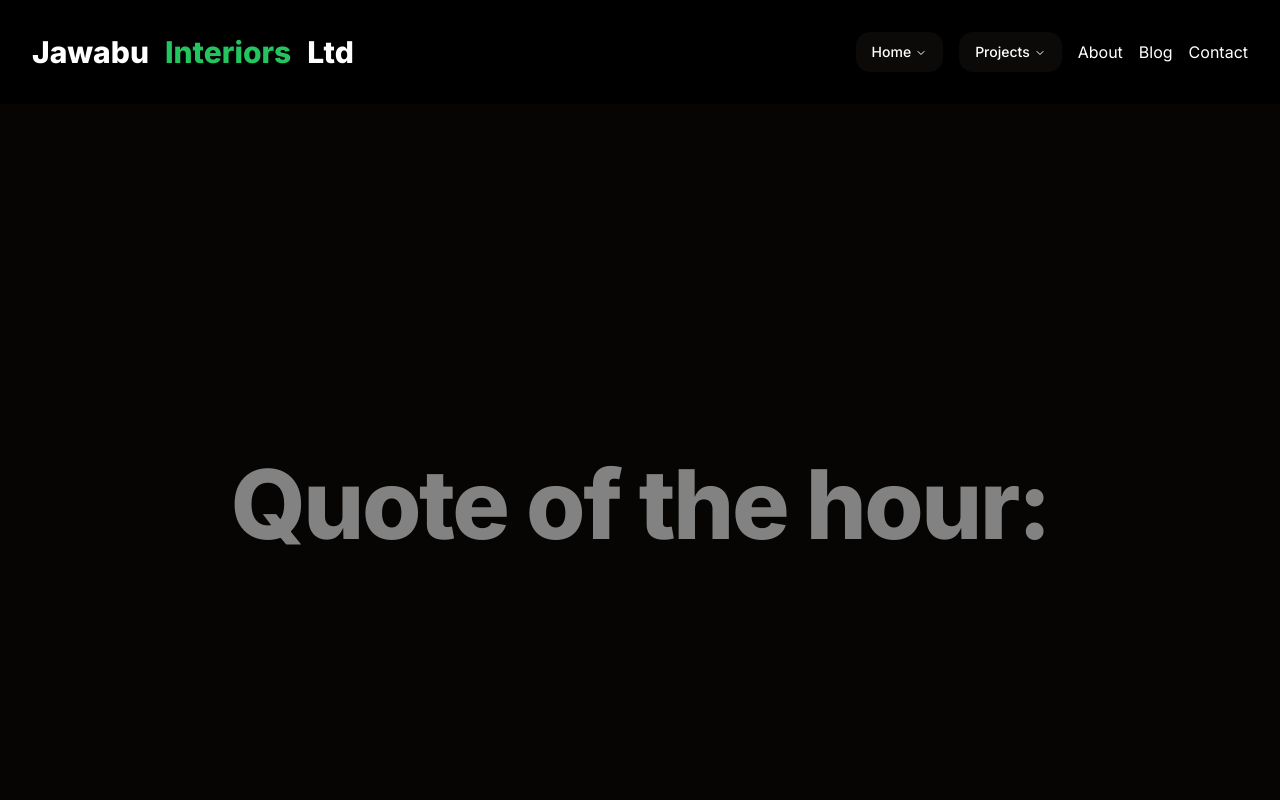
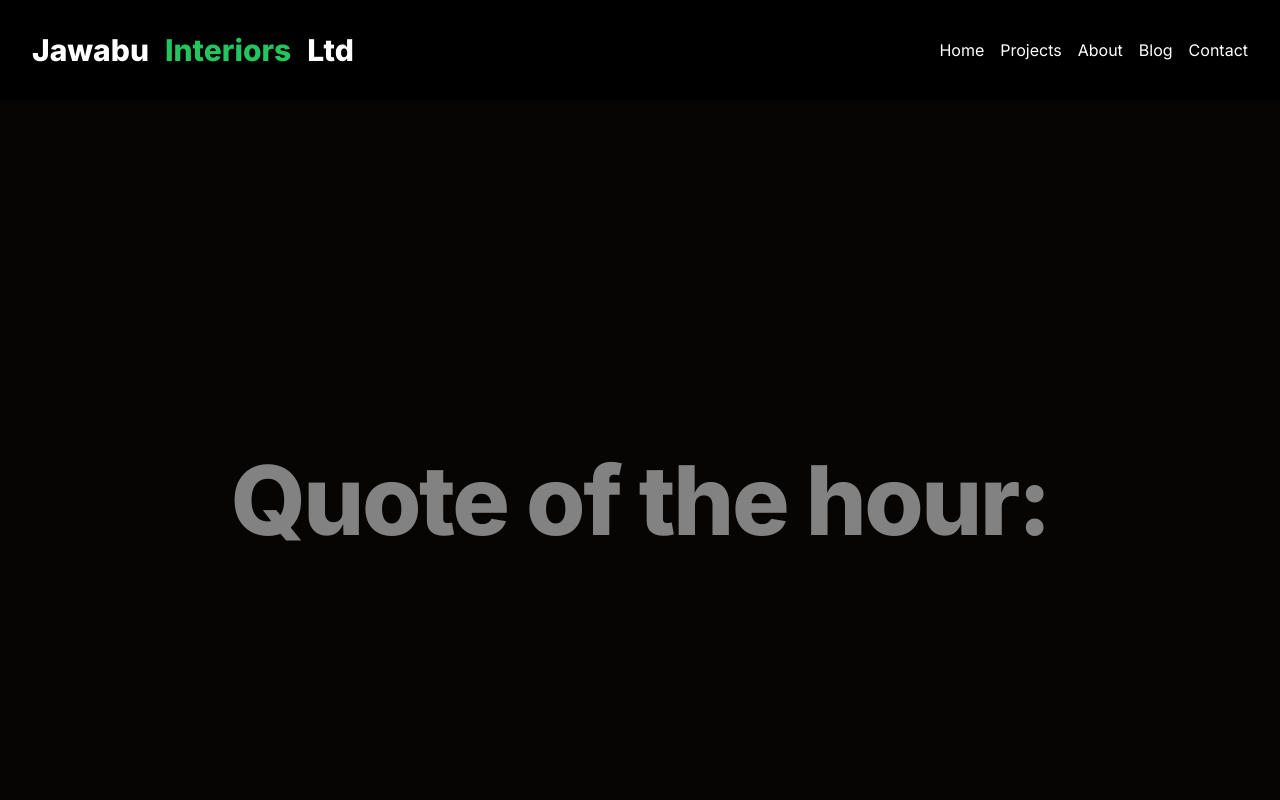
Before and after one commit to Daveroy-Mutisya/JW-Frontend, a Next.js app: page / in a window 1280 px wide. Shown: the top 800 px of the page. Built offline with nearby package versions, Linux system fonts and the light colour scheme; no server answers.

Commit message:
fixed navbar

```diff
--- a/src/components/NavBar.tsx
+++ b/src/components/NavBar.tsx
@@ -73,15 +73,19 @@ export function NavBar() {
     <div className={`hidden md:flex items-center space-x-4`}>
       <NavigationMenu>
         <NavigationMenuList className="flex space-x-4">
-          <NavigationMenuItem>
-            <NavigationMenuTrigger>
-              <Link href="/" className="hover:text-green-500">Home</Link>
-            </NavigationMenuTrigger>
+        <NavigationMenuItem>
+            <Link href="/" passHref>
+              <NavigationMenuLink className="hover:text-green-500">
+                Home
+              </NavigationMenuLink>
+            </Link>
           </NavigationMenuItem>
           <NavigationMenuItem>
-            <NavigationMenuTrigger>
-              <Link href="/Projects" className="hover:text-green-500">Projects</Link>
-            </NavigationMenuTrigger>
+            <Link href="/Projects" passHref>
+              <NavigationMenuLink className="hover:text-green-500">
+                Projects
+              </NavigationMenuLink>
+            </Link>
           </NavigationMenuItem>
           <NavigationMenuItem>
             <Link href="/About" passHref>
```
